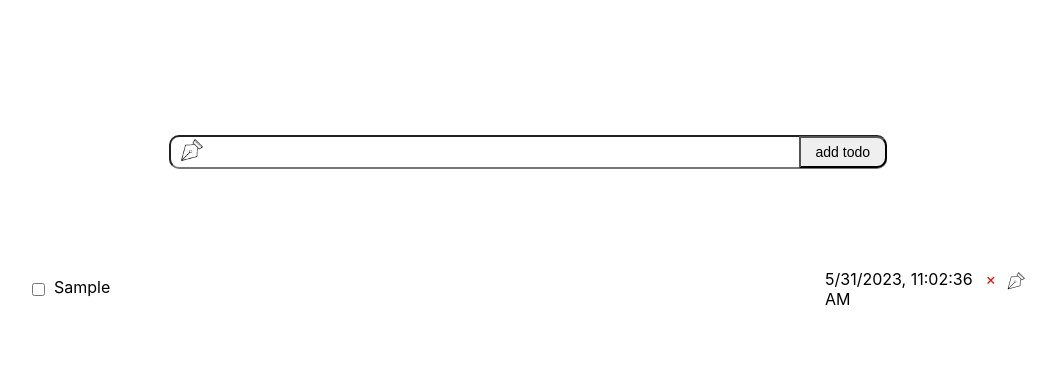
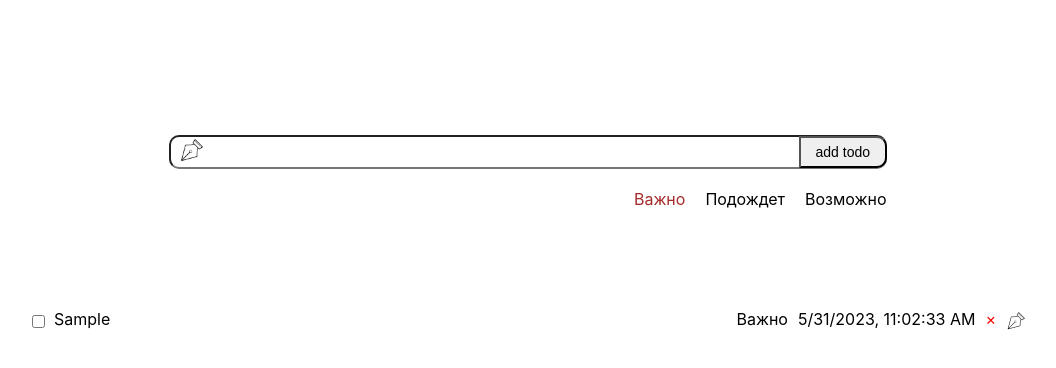
Before and after one commit to petbog/todo, a React (Create React App) app: page / in a window 1280 px wide. Both pictures are taken after typing "Sample" into the empty fields and a click on the button "add todo". Shown: the top 368 px of the page, without its empty margins (112-1168 px from the left). Built offline with nearby package versions, Linux system fonts and the light colour scheme.

Commit message:
осталось доделать редактирование

```diff
--- a/src/Component/BlockTodo/BlockTodo.module.css
+++ b/src/Component/BlockTodo/BlockTodo.module.css
@@ -2,7 +2,7 @@
 .text{
     padding: 0 6px;
     word-break:break-all;
-    width: 750px;
+    width: 640px;
     min-height: 25px;
 }
 
@@ -38,3 +38,6 @@
     cursor: pointer;
     margin: 0 0 0 7px;
   }
+  .data{
+    margin-left: 10px;
+  }
--- a/src/Component/BlockTodo/BlockTodo.tsx
+++ b/src/Component/BlockTodo/BlockTodo.tsx
@@ -1,25 +1,38 @@
 import { useSelector } from 'react-redux'
 import s from './BlockTodo.module.css'
-import { todoSelector } from '../../Redux/Slice/TodoSlise'
+import { ItemType, removeTodo, todoSelector } from '../../Redux/Slice/TodoSlise'
 import penIcon from '../../img/icons8-ручка-100.png'
+import { useState } from 'react'
+import { useAppDispatch } from '../../Redux'
 
 
 
 const BlockTodo: React.FC = () => {
     const { item } = useSelector(todoSelector)
+    const dispatch = useAppDispatch()
+    const [completed, SetCompleted] = useState(false)
+
+    const handleCompleted = () => {
+        SetCompleted(!completed)
+    }
+    const deleteId = (id:number) => {
+        dispatch(removeTodo({ id } as ItemType))
+    }
 
     return (
         <div className={s.block}>
             {
-                item.map((todo, id) =>
+                item && item.map((todo, id) =>
                     <li className={s.todo_container} key={id}>
                         <div className={s.item}>
-                            <input type="checkbox" checked={todo.completed} />
+                            <input onClick={handleCompleted} type="checkbox" />
                             <div className={s.text}>{todo.text}</div>
                         </div>
                         <div className={s.todo_time}>
+                            <div className={s.priority}>{todo.sort}</div>
                             <div className={s.data}>{todo.data}</div>
-                            <span className={s.delete}>&times;</span>
+                            {/* <span onClick={() => { dispatch(removeTodo({ id } as ItemType)) }} className={s.delete}>&times;</span> */}
+                            <span onClick={() => deleteId(todo.id)} className={s.delete}>&times;</span>
                             <img className={s.penIcon} src={penIcon} alt="penIcon" />
                         </div>
 
--- /dev/null
+++ b/src/Component/Priority/Priority.module.css
@@ -0,0 +1,14 @@
+.priority{
+    list-style: none;
+    cursor: pointer;
+    display: flex;
+    justify-content: flex-end;
+    max-width: 717px;
+    margin: 20px auto 0 auto;
+}
+.priority li{
+    margin-left: 20px;
+}
+.active{
+    color: brown;
+}
--- /dev/null
+++ b/src/Component/Priority/Priority.tsx
@@ -0,0 +1,42 @@
+import { useSelector } from 'react-redux'
+import { useAppDispatch } from '../../Redux'
+import { activSortItem, todoSelector } from '../../Redux/Slice/TodoSlise'
+import s from './Priority.module.css'
+
+
+
+
+const Priority: React.FC = () => {
+    const dispatch = useAppDispatch()
+    const{sort}=useSelector(todoSelector)
+
+    type priorityType = {
+        name: string,
+        priority: string
+    }
+    const priority: priorityType[] = [
+        { name: 'Важно', priority: 'Важно' },
+        { name: 'Подождет', priority: 'Подождет' },
+        { name: 'Возможно', priority: 'Возможно' },
+    ];
+
+    const ActiveSort = (item:priorityType) => {
+        dispatch(activSortItem(item))
+    }
+    return (
+        <div className={s.priority}>
+            {
+                priority.map((item, i) =>
+                    <li
+                        onClick={() => { ActiveSort(item) }}
+                        className={`${s.priority_list} ${sort.priority === item.priority ?s.active :''}`}
+                        key={i}>
+                        {item.name}
+                    </li>
+                )
+            }
+        </div>
+    )
+}
+
+export default Priority
--- a/src/Page/Home/Home.tsx
+++ b/src/Page/Home/Home.tsx
@@ -1,23 +1,26 @@
-import { useState } from 'react'
+import { useState, } from 'react'
 import s from './Home.module.css'
 import { useAppDispatch } from '../../Redux'
-import { addTodo } from '../../Redux/Slice/TodoSlise'
+import { addTodo, todoSelector } from '../../Redux/Slice/TodoSlise'
 import deleteString from '../../img/icons8-крестик-78.png'
 import penIcon from '../../img/icons8-ручка-100.png'
 import BlockTodo from '../../Component/BlockTodo/BlockTodo'
+import { useSelector } from 'react-redux'
+import Priority from '../../Component/Priority/Priority'
 
 const Home: React.FC = () => {
     const dispatch = useAppDispatch()
+    const { sort } = useSelector(todoSelector)
     const [text, setText] = useState('')
     const [todoItem, setTodoItem] = useState('')
-    const [id, setId] = useState(1)
+    const [id, setId] = useState(2)
 
 
     const HandleClick = () => {
         setTodoItem(text)
         setText('')
         if (text) {
-            setId(id + 1)
+            setId(Math.floor(Math.random() * 10000))
         }
         if (text && id) {
             dispatch(addTodo({
@@ -25,10 +28,12 @@ const Home: React.FC = () => {
                 text: text,
                 preority_id: 2,
                 data: new Date().toLocaleString(),
-                completed:false
+                completed: false,
+                sort:sort.priority
             }))
         }
     }
+
 
     const deleteTextInput = () => {
         setText('')
@@ -45,6 +50,7 @@ const Home: React.FC = () => {
                 }
                 <button className={s.home_button} onClick={HandleClick} >add todo</button>
             </label>
+                <Priority />
             <div className={s.block_container}>
                 <BlockTodo />
             </div>
--- a/src/Redux/Slice/TodoSlise.ts
+++ b/src/Redux/Slice/TodoSlise.ts
@@ -22,23 +22,34 @@ enum Status {
     Succsess = 'success',
     Error = 'error',
 }
-type ItemType = {
+export  type ItemType = {
     id: number,
     text: string,
     preority_id: number,
-    data:string
-    completed:boolean
+    data: string,
+    completed: boolean,
+    sort: string
+}
+type sortType = {
+    name: string,
+    priority: string
 }
 
 interface initialStateType {
     item: ItemType[],
-    status: Status
+    status: Status,
+    sort: sortType
 
 }
+
 
 const initialState: initialStateType = {
     item: [],
     status: Status.Loading,
+    sort: {
+        name: 'Важно',
+        priority: 'Важно'
+    }
 }
 
 const TodoSlise = createSlice({
@@ -46,7 +57,14 @@ const TodoSlise = createSlice({
     initialState,
     reducers: {
         addTodo(state, action: PayloadAction<ItemType>) {
-          state.item =  [...state.item,action.payload]
+            state.item = [...state.item, action.payload]
+        },
+        activSortItem(state, action: PayloadAction<sortType>) {
+            state.sort = action.payload
+        },
+        removeTodo(state, action: PayloadAction<ItemType>) {
+            const { id } = action.payload;
+            state.item = state.item.filter(item => item.id !== id)
         },
         // getSearchValue(state, action: PayloadAction<string>) {
         //     state.searchValue = action.payload
@@ -88,5 +106,5 @@ const TodoSlise = createSlice({
 
 export const todoSelector = (state: RootState) => state.todo
 
-export const { addTodo } = TodoSlise.actions
+export const { addTodo, activSortItem,removeTodo } = TodoSlise.actions
 export default TodoSlise.reducer
```
Also changed, not shown: src/Page/Home/Home.module.css (line endings or trailing spaces).
